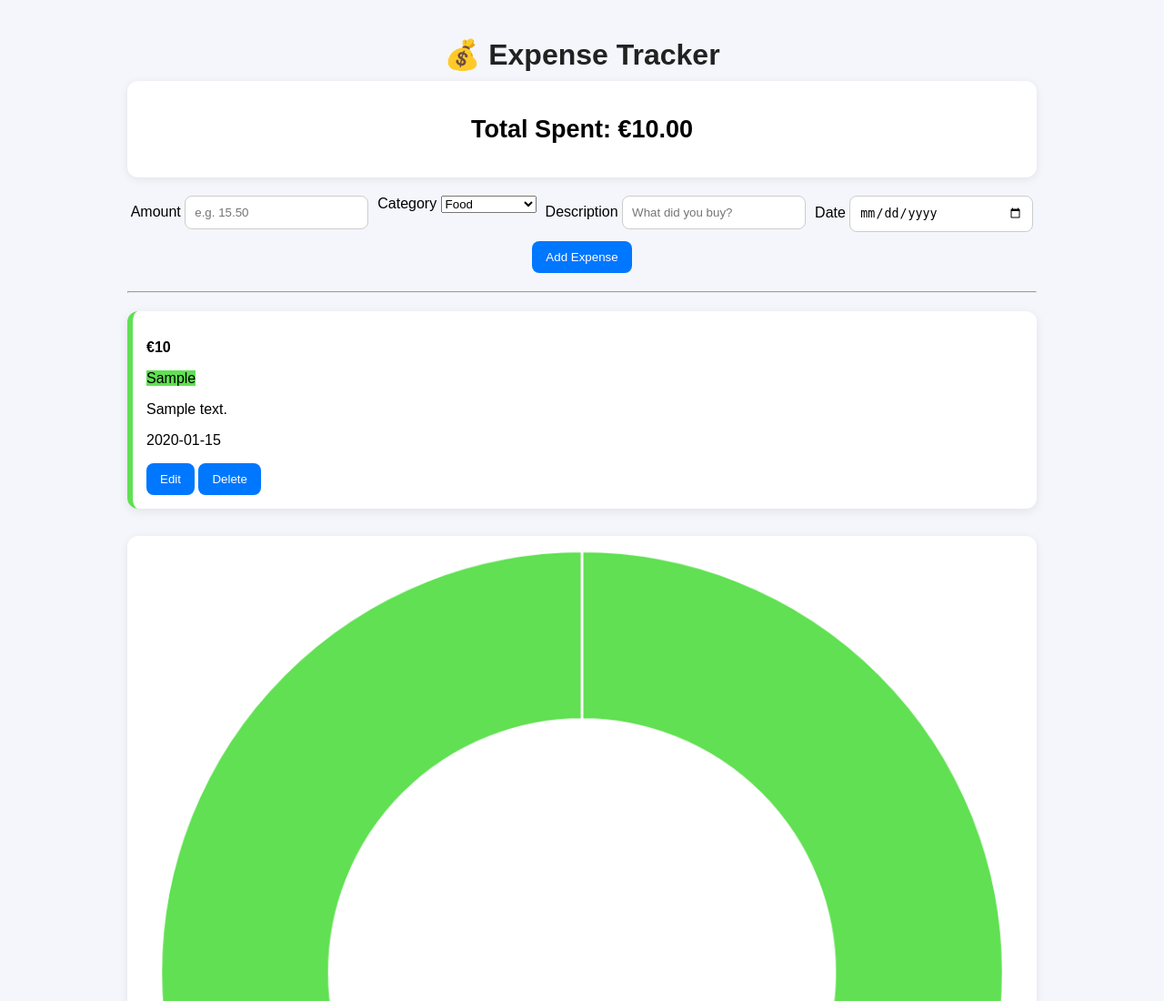
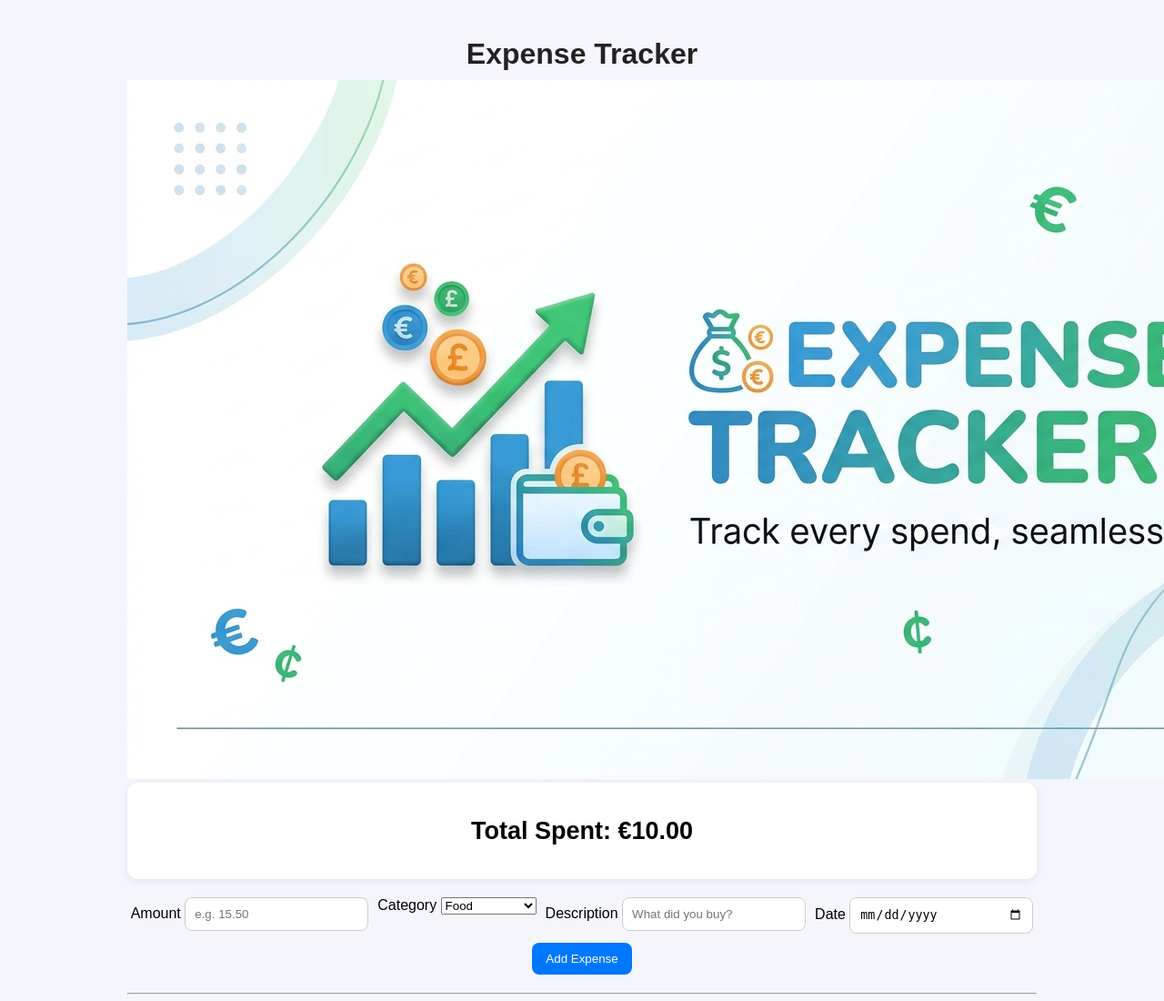
Before and after one commit to fin81985/WSAA-project, a Flask app: page / in a window 1280 px wide; the page is wider, and only the part inside the window is pictured. Shown: the top 1100 px of that part at 91% size. Run offline with Flask 3, Linux system fonts and the light colour scheme; tables that the repository leaves empty hold one stand-in row (values such as "Sample post").

Commit message:
image added to html

```diff
--- a/templates/index.html
+++ b/templates/index.html
@@ -16,7 +16,12 @@
 
 <div class="container">
 
-    <h1>💰 Expense Tracker</h1>
+    <h1> Expense Tracker</h1>
+
+    <!-- ✅ HEADER IMAGE -->
+    <div class="header-image">
+        <img src="/static/images/header.png" alt="Expense Tracker Banner">
+    </div>
 
     <!-- Total -->
     <div class="summary">
```
Also changed, not shown: static/images/header.png (added).
